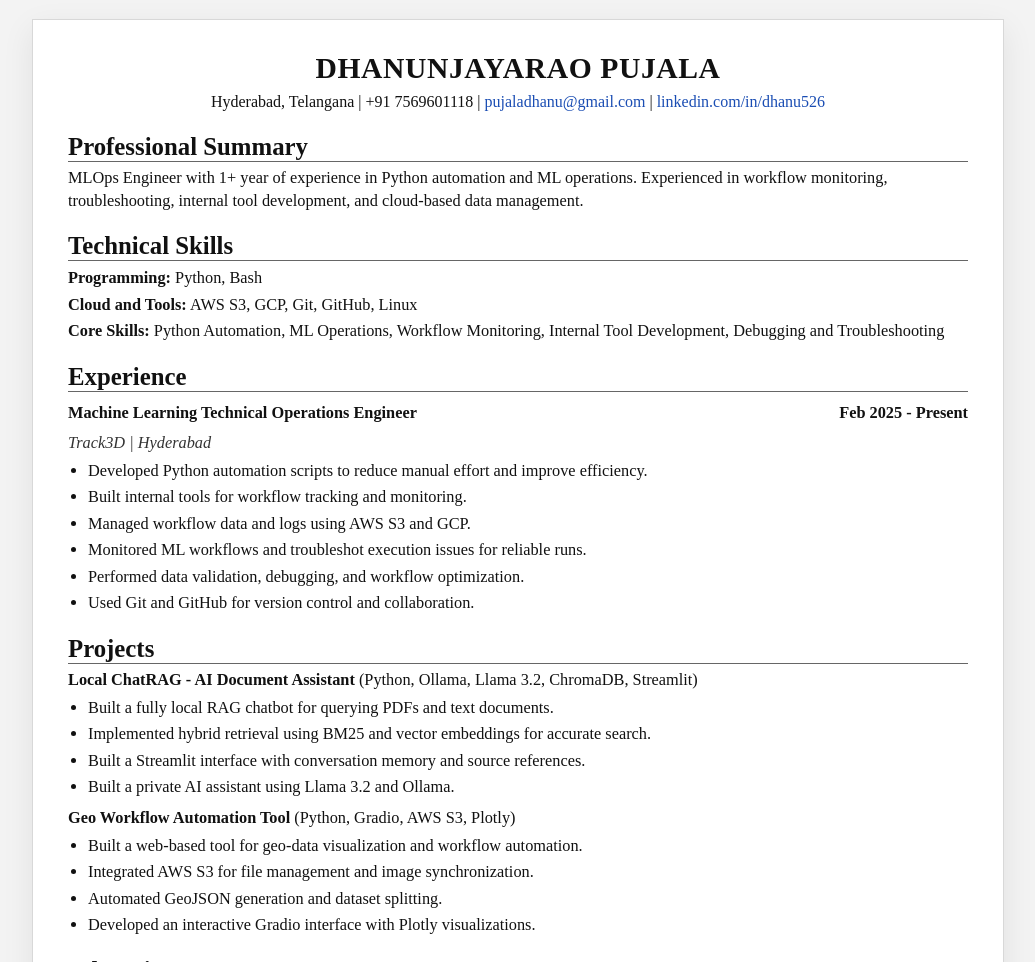
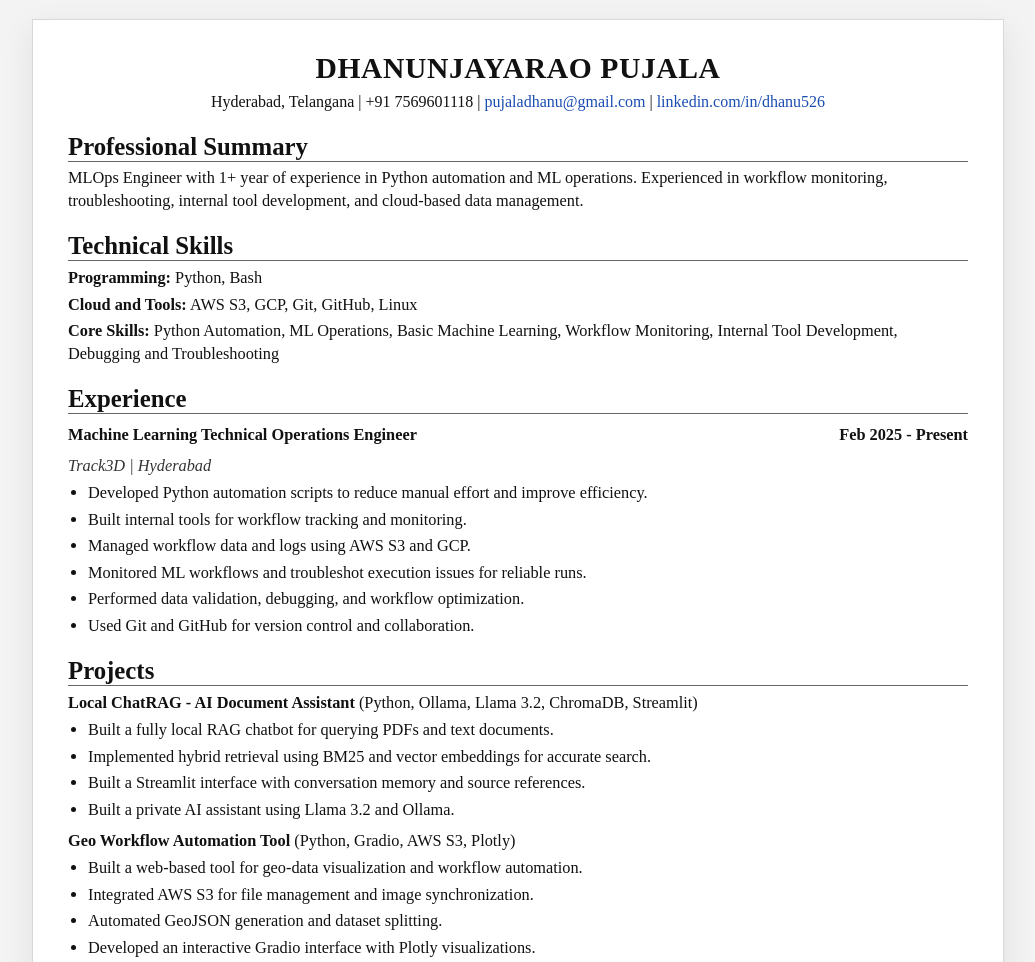
Before and after one commit to Dhanu526/portfolio, a plain HTML site: page assets/Dhanunjayarao_Pujala_Resume.html in a window 1280 px wide. Shown: the top 962 px of the page, without its empty margins (122-1157 px from the left). Drawn offline with Linux system fonts and the light colour scheme.

Commit message:
Add Basic Machine Learning to resume core skills

```diff
--- a/assets/Dhanunjayarao_Pujala_Resume.html
+++ b/assets/Dhanunjayarao_Pujala_Resume.html
@@ -95,7 +95,7 @@
     <h2>Technical Skills</h2>
     <p><strong>Programming:</strong> Python, Bash</p>
     <p><strong>Cloud and Tools:</strong> AWS S3, GCP, Git, GitHub, Linux</p>
-    <p><strong>Core Skills:</strong> Python Automation, ML Operations, Workflow Monitoring, Internal Tool Development, Debugging and Troubleshooting</p>
+    <p><strong>Core Skills:</strong> Python Automation, ML Operations, Basic Machine Learning, Workflow Monitoring, Internal Tool Development, Debugging and Troubleshooting</p>
 
     <h2>Experience</h2>
     <div class="role-row">
```
Also changed, not shown: assets/Dhanunjayarao_Pujala_Resume.txt.
